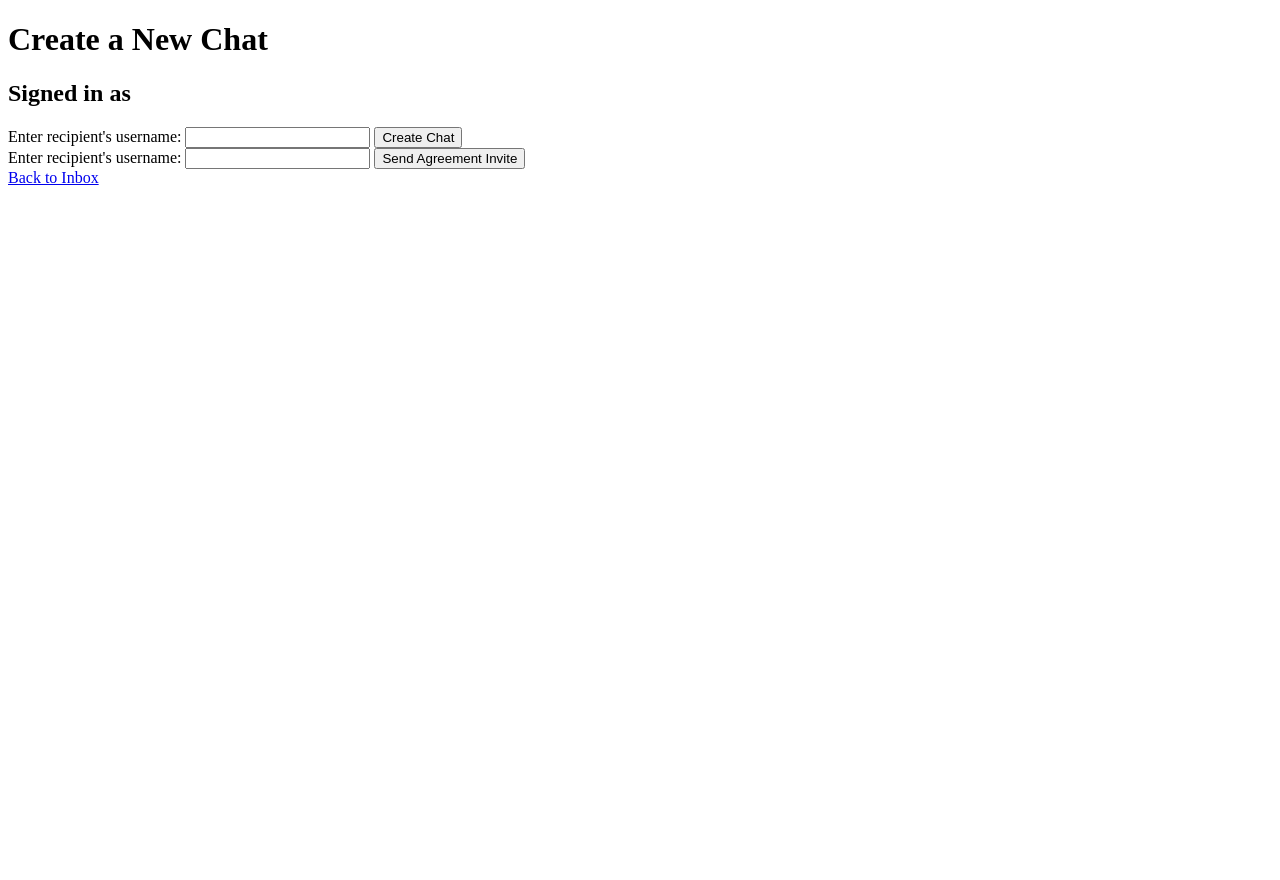
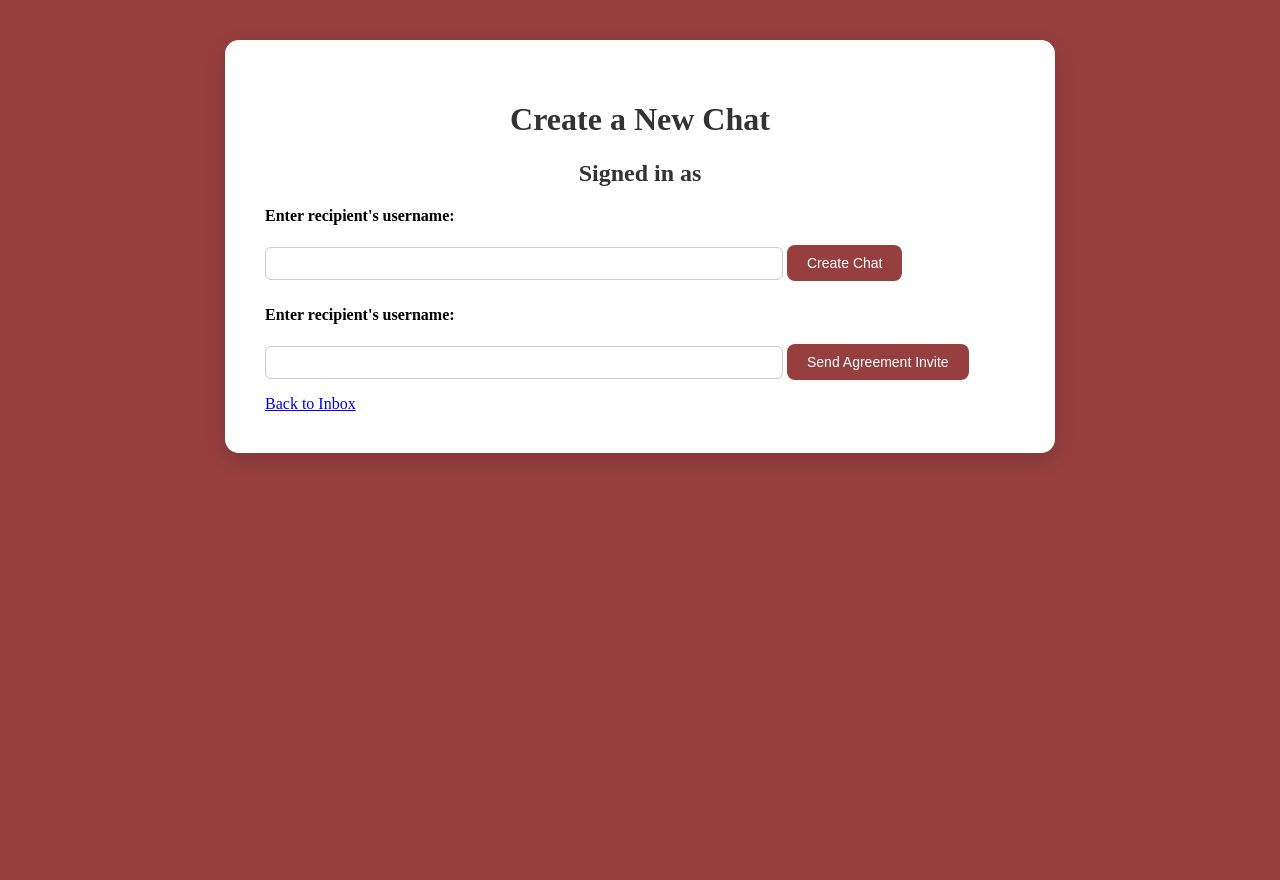
Before and after one commit to JamiesonMan/roommate-finder, a Flask app: template templates/newChat.html in a window 1280 px wide. Before the commit the page ends 185 px from the top, so only its background shows below. Run offline with Flask 3, Linux system fonts and the light colour scheme; the template is opened without the code that fills it, so the values that code supplies are empty; some libraries are stand-ins or nearby versions.

Commit message:
Merging UI elements

```diff
--- a/templates/newChat.html
+++ b/templates/newChat.html
@@ -4,8 +4,70 @@
     <meta charset="UTF-8">
     <meta name="viewport" content="width=device-width, initial-scale=1.0">
     <title>Create New Chat</title>
+    <style>
+        body {
+            margin: 0;
+            background-color: #821919d4;
+            display: flex;
+            justify-content: center;
+            align-items: flex-start;
+            min-height: 100vh;
+            padding: 40px 20px;
+        }
+
+        .form-card {
+            background-color: white;
+            padding: 40px;
+            border-radius: 14px;
+            box-shadow: 0 6px 20px rgba(0, 0, 0, 0.15);
+            max-width: 750px;
+            width: 100%;
+        }
+
+        h1, h2 {
+            color: #333;
+            text-align: center;
+        }
+
+        form label {
+            display: block;
+            margin-top: 10px;
+            font-weight: bold;
+        }
+
+        input, select {
+            margin-top: 4px;
+            margin-bottom: 16px;
+            padding: 8px;
+            width: 100%;
+            max-width: 500px;
+            border-radius: 6px;
+            border: 1px solid #ccc;
+        }
+
+        .button, button[type="submit"] {
+            margin-top: 20px;
+            background-color: #821919d4;
+            color: white;
+            padding: 10px 20px;
+            border: none;
+            border-radius: 8px;
+            font-size: 14px;
+            cursor: pointer;
+        }
+
+        .button:hover, button[type="submit"]:hover {
+            background-color: #5b5b5b;
+        }
+
+        .error {
+            color: red;
+            font-size: 14px;
+        }
+    </style>
 </head>
 <body>
+    <div class ="form-card">
     <h1>Create a New Chat</h1>
     <h2>Signed in as {{ username }}</h2>
 
@@ -33,5 +95,6 @@
     </form>
 
     <a href="/inbox">Back to Inbox</a>
+    </div>
 </body>
 </html>
--- a/userPreferences.csv
+++ b/userPreferences.csv
@@ -7,7 +7,7 @@ userID,username,quiet_score,location_status,location_score,dorm_status,dorm_scor
 6,integration_test,4,southside,3,orton,4,yes,3,yes,5,23:30:00,yes,no,5,4,4,5,no,yes,,
 7,john,3,northside,2,global,5,yes,2,no,5,23:30:00,yes,yes,4,3,5,1,yes,yes,,
 8,peter,2,southside,1,global,5,yes,1,no,2,23:30:00,yes,no,2,2,5,2,no,no,,
-9,chatTester,1,northside,2,global,4,no,2,yes,1,23:30:00,yes,yes,3,1,4,1,no,yes,,"1,13"
+9,chatTester,1,northside,2,global,4,no,2,yes,1,23:30:00,yes,yes,3,1,4,1,no,yes,cleanliness,"1,13"
 10,qwertyuiop,2,southside,3,orton,3,yes,3,no,2,23:30:00,no,no,4,2,3,4,yes,yes,,
 11,qwe,3,northside,4,orton,2,no,2,yes,1,23:30:00,no,yes,1,3,2,2,no,no,,
 12,favtester,4,southside,5,orton,1,yes,1,no,2,23:30:00,no,no,2,4,1,1,no,yes,,
```
Also changed, not shown: templates/chat.html (+63 -0 lines), templates/inbox.html (+86 -2 lines).
